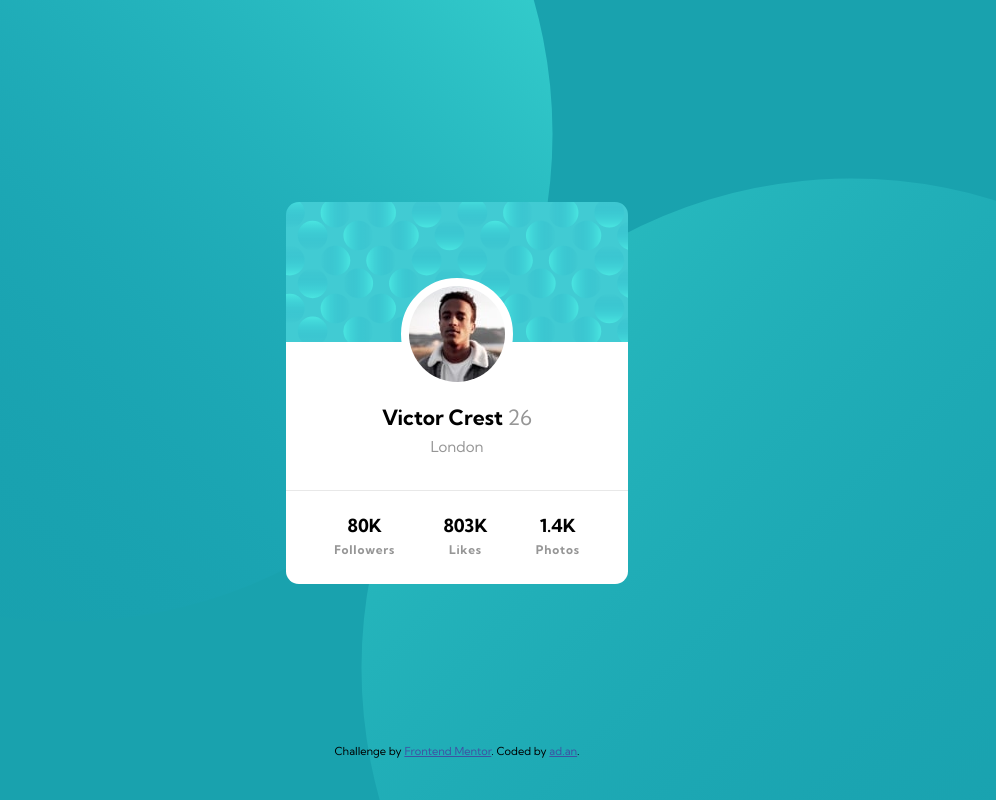
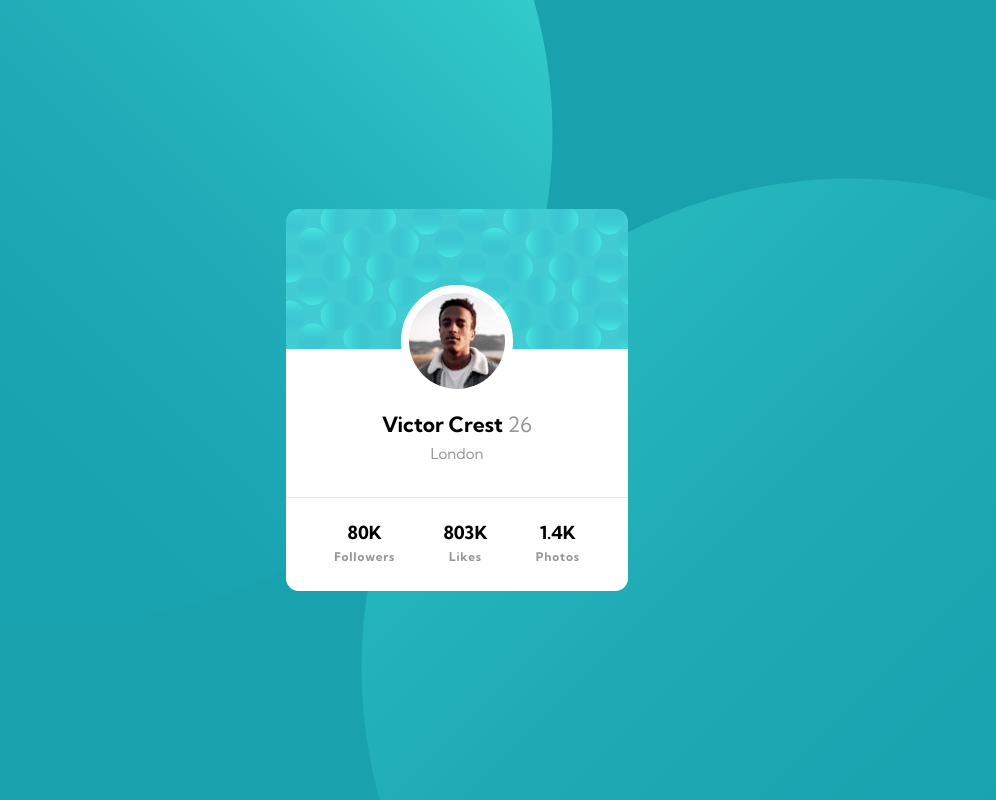
Before and after one commit to adanlazcano/profile_card, a plain HTML site: page index.html in a window 1280 px wide. Shown: the whole page, without its empty margins (183-1179 px from the left). Drawn offline with Linux system fonts and the light colour scheme.

Commit message:
fourth commit

```diff
--- a/index.html
+++ b/index.html
@@ -14,16 +14,14 @@
 
     <link rel="stylesheet" href="style.css">
     <style>
-        .attribution {
+        /* .attribution {
             font-size: 11px;
             text-align: center;
-            position: relative;
-            top: 20%;
         }
 
         .attribution a {
             color: hsl(228, 45%, 44%);
-        }
+        } */
     </style>
 </head>
 
@@ -44,9 +42,9 @@
         </div>
     </main>
 
-    <div class="attribution">
+    <!-- <div class="attribution">
         Challenge by <a href="https://www.frontendmentor.io?ref=challenge" target="_blank">Frontend Mentor</a>. Coded by <a href="#">ad.an</a>.
-    </div>
+    </div> -->
 </body>
 
 </html>
```
